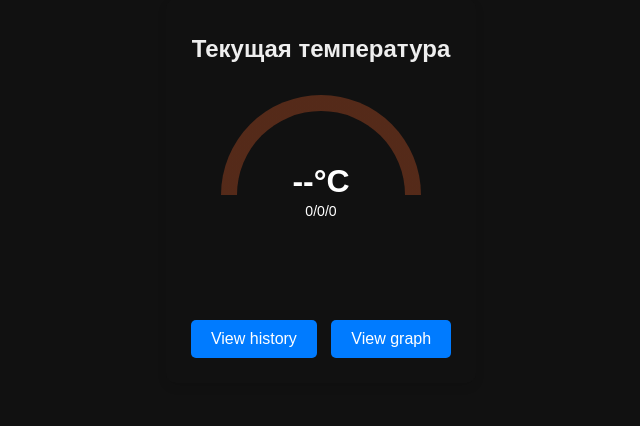
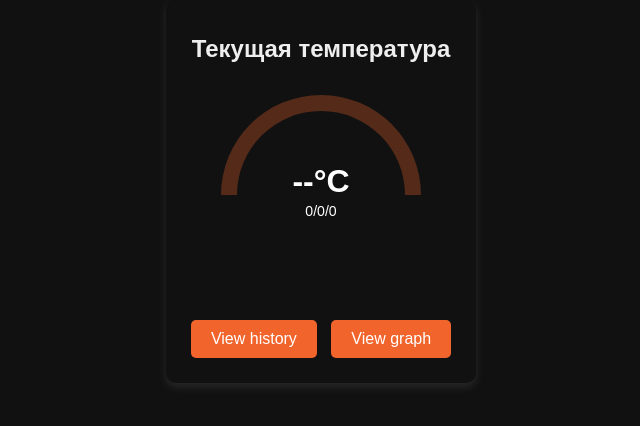
Before and after one commit to Andyrei02/WTServer, a Flask app: page / in a window 1280 px wide. Shown: the part 209-635 px from the top of the page, without its empty margins (319-959 px from the left). Run offline with Flask 3, Linux system fonts and the light colour scheme; data that the repository does not hold is empty.

Commit message:
update color buttons and container shadow

```diff
--- a/static/css/style.css
+++ b/static/css/style.css
@@ -13,7 +13,7 @@ body {
   background: #111;
   padding: 20px;
   border-radius: 10px;
-    box-shadow: 0px 4px 10px rgba(0, 0, 0, 0.1);
+  box-shadow: 0px 4px 10px rgba(255, 255, 255, 0.1);
 }
 h1 {
   font-size: 24px;
@@ -36,7 +36,7 @@ body {
   margin: 5px;
   font-size: 16px;
   color: #ffffff;
-    background-color: #007bff;
+  background-color: rgb(241, 100, 44);
   text-decoration: none;
   border-radius: 5px;
   transition: background-color 0.3s;
```
Also changed, not shown: templates/index.html (line endings or trailing spaces). Lines whose indentation alone changed are shown as unchanged.
